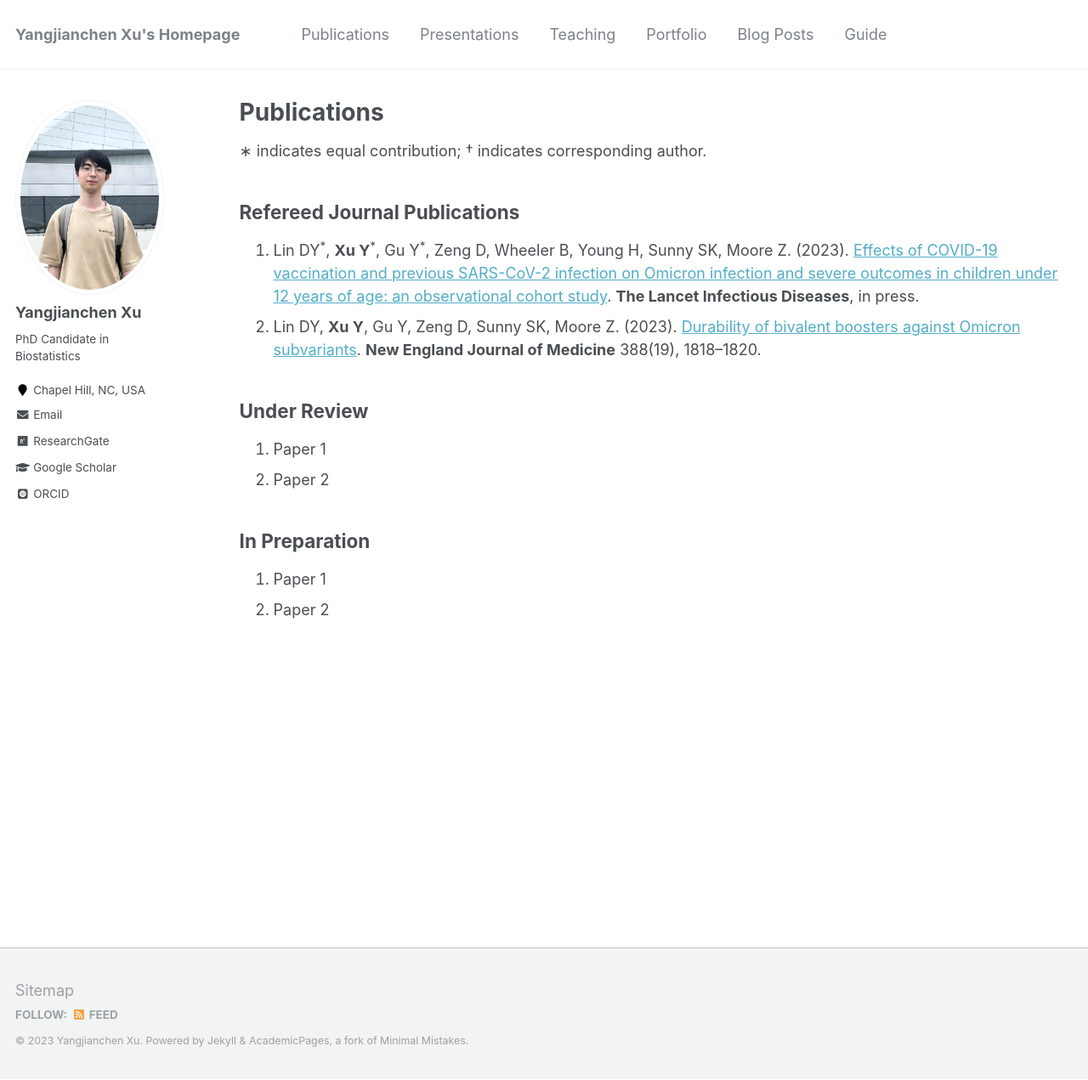
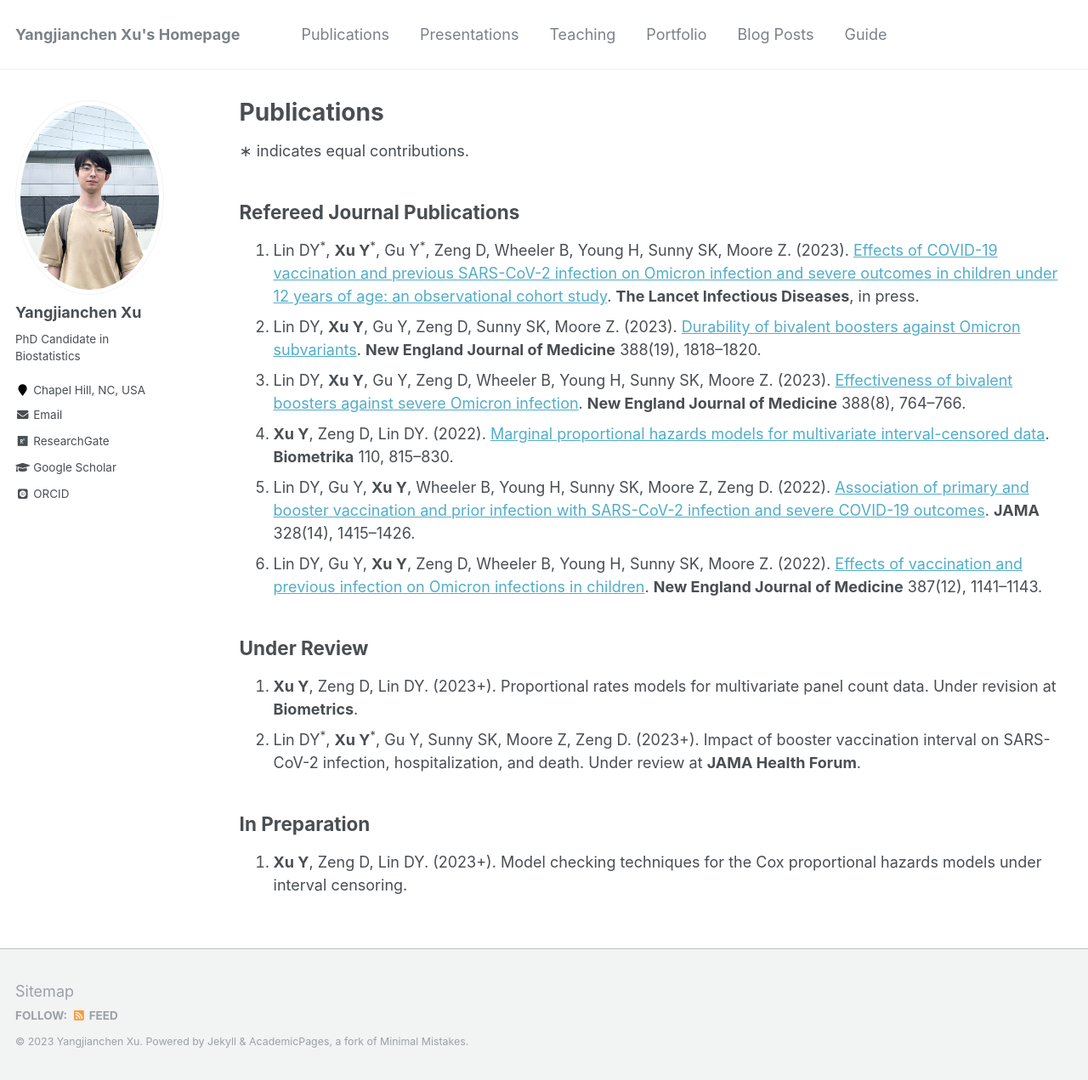
Before and after one commit to yangjc-xu/yangjc-xu.github.io, a Jekyll site: the page built from _pages/publications.md, in a window 1280 px wide and 1271 px high. Shown: the whole window at 85% size. Built offline with Jekyll 4.4.1, drawn with Linux system fonts in a browser that asks for light colours; some web fonts are replaced.

Commit message:
Update publications.md

```diff
--- a/_pages/publications.md
+++ b/_pages/publications.md
@@ -16,16 +16,19 @@ author_profile: true
 {% endfor %} -->
 
 ∗
-  indicates equal contribution; † indicates corresponding author.
+  indicates equal contributions.
 
 ## Refereed Journal Publications
 1. Lin DY<sup>*</sup>, **Xu Y**<sup>*</sup>, Gu Y<sup>*</sup>, Zeng D, Wheeler B, Young H, Sunny SK, Moore Z. (2023). [Effects of COVID-19 vaccination and previous SARS-CoV-2 infection on Omicron infection and severe outcomes in children under 12 years of age: an observational cohort study](https://www.thelancet.com/journals/laninf/article/PIIS1473-3099(23)00272-4/fulltext). **The Lancet Infectious Diseases**, in press.
 2. Lin DY, **Xu Y**, Gu Y, Zeng D, Sunny SK, Moore Z. (2023). [Durability of bivalent boosters against Omicron subvariants](https://www.nejm.org/doi/full/10.1056/NEJMc2302462). **New England Journal of Medicine** 388(19), 1818–1820.
+3. Lin DY, **Xu Y**, Gu Y, Zeng D, Wheeler B, Young H, Sunny SK, Moore Z. (2023). [Effectiveness of bivalent boosters against severe Omicron infection](https://www.nejm.org/doi/full/10.1056/NEJMc2215471). **New England Journal of Medicine** 388(8), 764–766.
+4. **Xu Y**, Zeng D, Lin DY. (2022). [Marginal proportional hazards models for multivariate interval-censored data](https://academic.oup.com/biomet/article-abstract/110/3/815/6794202). **Biometrika** 110, 815–830.
+5. Lin DY, Gu Y, **Xu Y**, Wheeler B, Young H, Sunny SK, Moore Z, Zeng D. (2022). [Association of primary and booster vaccination and prior infection with SARS-CoV-2 infection and severe COVID-19 outcomes](https://jamanetwork.com/journals/jama/article-abstract/2796893). **JAMA** 328(14), 1415–1426.
+6. Lin DY, Gu Y, **Xu Y**, Zeng D, Wheeler B, Young H, Sunny SK, Moore Z. (2022). [Effects of vaccination and previous infection on Omicron infections in children](https://www.nejm.org/doi/full/10.1056/NEJMc2209371). **New England Journal of Medicine** 387(12), 1141–1143.
 
 ## Under Review
-1. Paper 1
-2. Paper 2
+1. **Xu Y**, Zeng D, Lin DY. (2023+). Proportional rates models for multivariate panel count data. Under revision at **Biometrics**.
+2. Lin DY<sup>*</sup>, **Xu Y**<sup>*</sup>, Gu Y, Sunny SK, Moore Z, Zeng D. (2023+). Impact of booster vaccination interval on SARS-CoV-2 infection, hospitalization, and death. Under review at **JAMA Health Forum**.
 
 ## In Preparation
-1. Paper 1
-2. Paper 2
+1. **Xu Y**, Zeng D, Lin DY. (2023+). Model checking techniques for the Cox proportional hazards models under interval censoring.
```
